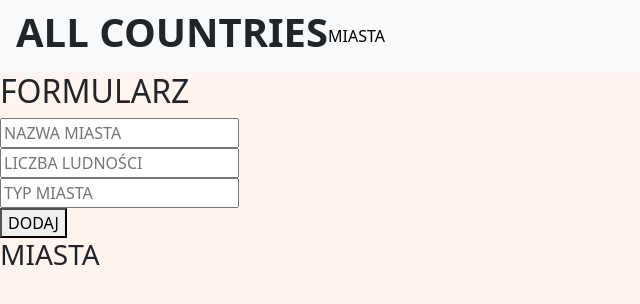
After one commit to matiobi/country-app, a Flask app: page /cities in a window 1280 px wide. The commit adds this page. Shown: the top 304 px of the page, without its empty margins (0-640 px from the left). Run offline with Flask 3, Linux system fonts and the light colour scheme; data that the repository does not hold is empty.

Commit message:
FORMULARZ_ADDED

```diff
--- a/main.py
+++ b/main.py
@@ -1,8 +1,45 @@
-from flask import Flask, render_template, request
+from flask import Flask, render_template, request, jsonify, redirect
 import requests
+from pymongo import MongoClient
 
 app = Flask(__name__)
 app.debug = True
+
+#Połączenie z bazą danych
+
+clinet = MongoClient("mongodb+srv://mobirek:0x4JoghzVJeQdNUe@bazadanych.qi41g3x.mongodb.net/?retryWrites=true&w=majority&appName=AtlasApp")
+poland_db = clinet["polska"]
+poland_cities = poland_db["miasta"]
+
+@app.route('/api/get-cities')
+def get_all_cities():
+    data = list(poland_cities.find({},{"_id":0}))
+    return jsonify(data)
+
+@app.route("/cities")
+def cities_page():
+    cities = list(poland_cities.find({},{"_id":0}))
+    return render_template("cities.html", cities=cities)
+
+
+#------------------------------------------------------
+
+@app.route("/add-city", methods=['POST'])
+def add_city():
+    name = request.form.get("city_name")
+    population = request.form.get("city_population")
+    type = request.form.get("city_type")
+
+    poland_cities.insert_one({
+        "name":name,
+        "population": population,
+        "type":type
+
+    })
+
+    return redirect("/cities", code=302)
+
+
 
 
 @app.route("/", methods=["GET", "POST"])
--- a/templates/base.html
+++ b/templates/base.html
@@ -29,6 +29,7 @@
     <nav class="navbar navbar-expand-lg navbar-light bg-light">
         <a class="navbar-brand" href="#"></a>
         <h1 style="text-align: center;"><strong>ALL COUNTRIES</strong> </h1>
+        <a href="/cities">MIASTA</a>
     </nav>
 
     {% block content %}
--- /dev/null
+++ b/templates/cities.html
@@ -0,0 +1,37 @@
+{% include "base.html"%}
+
+
+{% block content %}
+
+
+<h2>FORMULARZ</h2>
+
+<form method="POST" action="/add-city">
+
+    <input name="city_name" placeholder="NAZWA MIASTA">
+    <br>
+    <input name="city_population" placeholder="LICZBA LUDNOŚCI">
+    <br>
+    <input name="city_type" placeholder="TYP MIASTA">
+    <br>
+    <button type="submit">DODAJ</button>
+
+
+
+
+</form>
+
+
+
+<h3> MIASTA </h3>
+<div>
+    {% for city in cities %}
+    <div>
+        {{city['name']}}
+
+    </div>
+</div>
+
+{%endfor%}
+
+{% endblock %}
```
